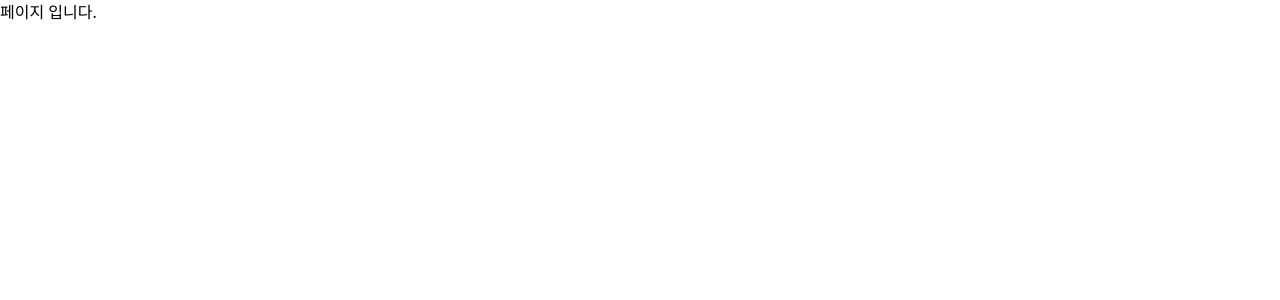
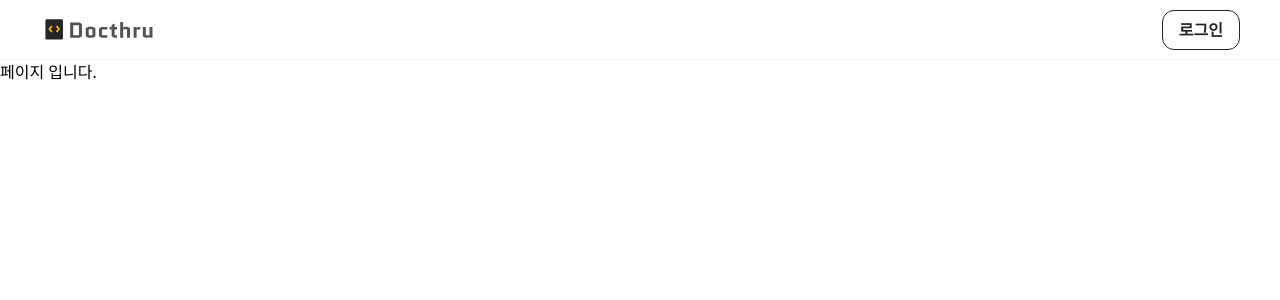
Before and after one commit to quothraven1122/13-docthru-2-FE, a Next.js app: page / in a window 1280 px wide. Shown: the top 300 px of the page. Built offline with nearby package versions, Linux system fonts and the light colour scheme.

Commit message:
feat: #52 app-router 구조 분리 및 layout 분기처리

```diff
--- /dev/null
+++ b/src/app/(main)/_components/GnbWrapper.jsx
@@ -0,0 +1,12 @@
+"use client";
+
+import { usePathname } from "next/navigation";
+import Gnb from "@/components/Gnb";
+
+export default function GnbWrapper() {
+  const pathname = usePathname();
+  const hideGNB = pathname.startsWith("/posts");
+
+  if (hideGNB) return null;
+  return <Gnb />;
+}
--- a/src/app/layout.js
+++ b/src/app/(main)/layout.js
@@ -1,8 +1,9 @@
 import localFont from "next/font/local";
-import "./globals.css";
+import "../globals.css";
+import GnbWrapper from "./_components/GnbWrapper";
 
 const pretendard = localFont({
-  src: "../../public/fonts/PretendardVariable.woff2",
+  src: "../../../public/fonts/PretendardVariable.woff2",
   display: "swap",
   variable: "--font-pretendard-variable",
   weight: "45 920",
@@ -16,7 +17,10 @@ export const metadata = {
 export default function RootLayout({ children }) {
   return (
     <html lang="en" className={`${pretendard.variable} h-full antialiased`}>
-      <body className="min-h-full flex flex-col">{children}</body>
+      <body className="min-h-full flex flex-col">
+        <GnbWrapper />
+        {children}
+      </body>
     </html>
   );
 }
--- /dev/null
+++ b/src/app/(main)/posts/layout.js
@@ -0,0 +1,8 @@
+export default function PostsLayout({ children }) {
+  return (
+    <>
+      <header className="justify-center">저는 다른 헤더 입니다.</header>
+      {children}
+    </>
+  );
+}
--- /dev/null
+++ b/src/app/(main)/posts/page.js
@@ -0,0 +1,5 @@
+import React from "react";
+
+export default function Home() {
+  return <div>posts~</div>;
+}
```
Also changed, not shown: src/app/(main)/page.js (renamed from src/app/page.js), src/app/(main)/test/page.jsx (renamed from src/app/test/page.jsx).
